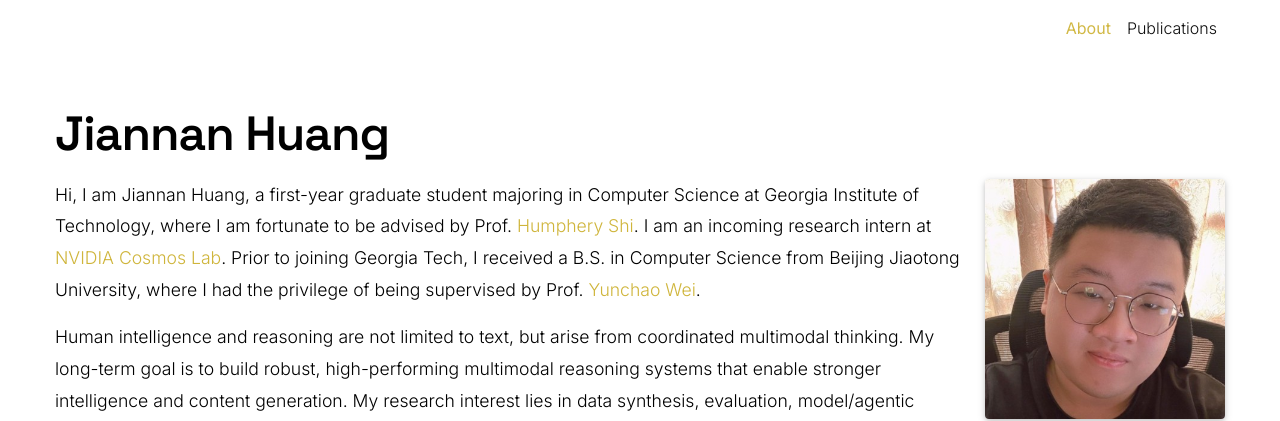
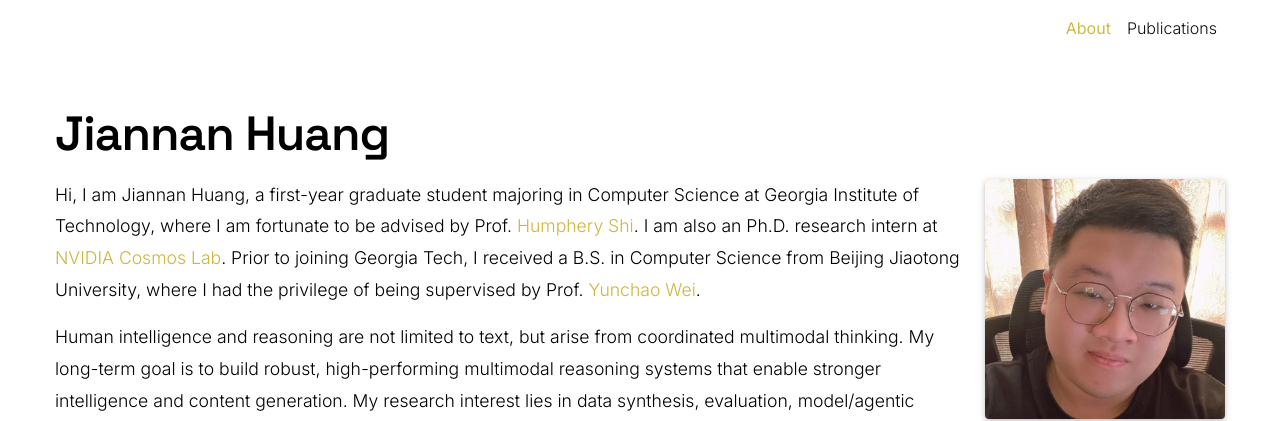
Before and after one commit to Rbrq03/Rbrq03.github.io, a Jekyll site: the page built from _pages/about.md, in a window 1280 px wide and 900 px high. Shown: the top 421 px of the window. Built offline with Jekyll 4.4.1, drawn with Linux system fonts in a browser that asks for light colours; full-size pictures stand in for the smaller copies a plugin makes; comment, search, counter and statistics services are not loaded; a style sheet for code colours, icons or effects is not loaded.

Commit message:
Update about.md

```diff
--- a/_pages/about.md
+++ b/_pages/about.md
@@ -20,7 +20,7 @@ service: true
 education: true
 ---
 
-Hi, I am Jiannan Huang, a first-year graduate student majoring in Computer Science at Georgia Institute of Technology, where I am fortunate to be advised by Prof. [Humphery Shi](https://www.humphreyshi.com/). I am an incoming research intern at [NVIDIA Cosmos Lab](https://research.nvidia.com/labs/cosmos-lab/). Prior to joining Georgia Tech, I received a B.S. in Computer Science from Beijing Jiaotong University, where I had the privilege of being supervised by Prof. [Yunchao Wei](https://weiyc.github.io).
+Hi, I am Jiannan Huang, a first-year graduate student majoring in Computer Science at Georgia Institute of Technology, where I am fortunate to be advised by Prof. [Humphery Shi](https://www.humphreyshi.com/). I am also an Ph.D. research intern at [NVIDIA Cosmos Lab](https://research.nvidia.com/labs/cosmos-lab/). Prior to joining Georgia Tech, I received a B.S. in Computer Science from Beijing Jiaotong University, where I had the privilege of being supervised by Prof. [Yunchao Wei](https://weiyc.github.io).
 
 <!-- My research interests include a wide range of Machine Learning and Multi-modal AI areas. Currently, I am focusing on the following specific topics:
 
```
